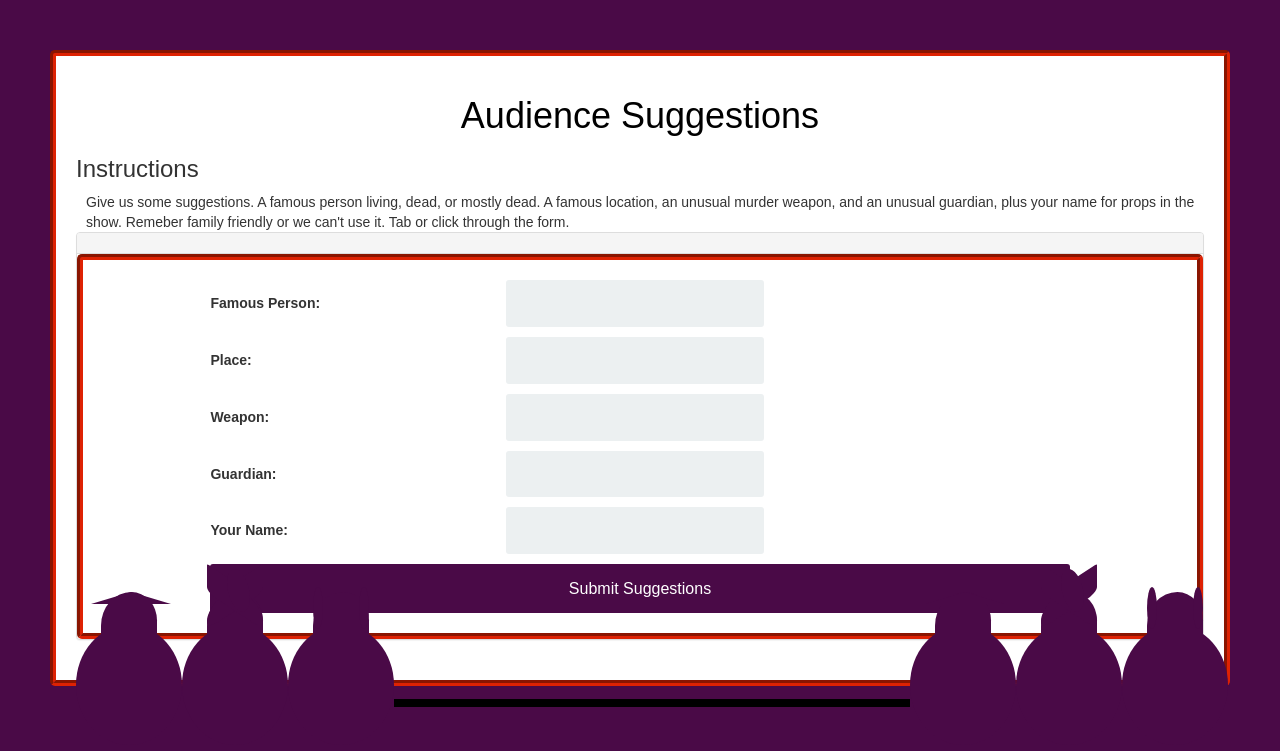
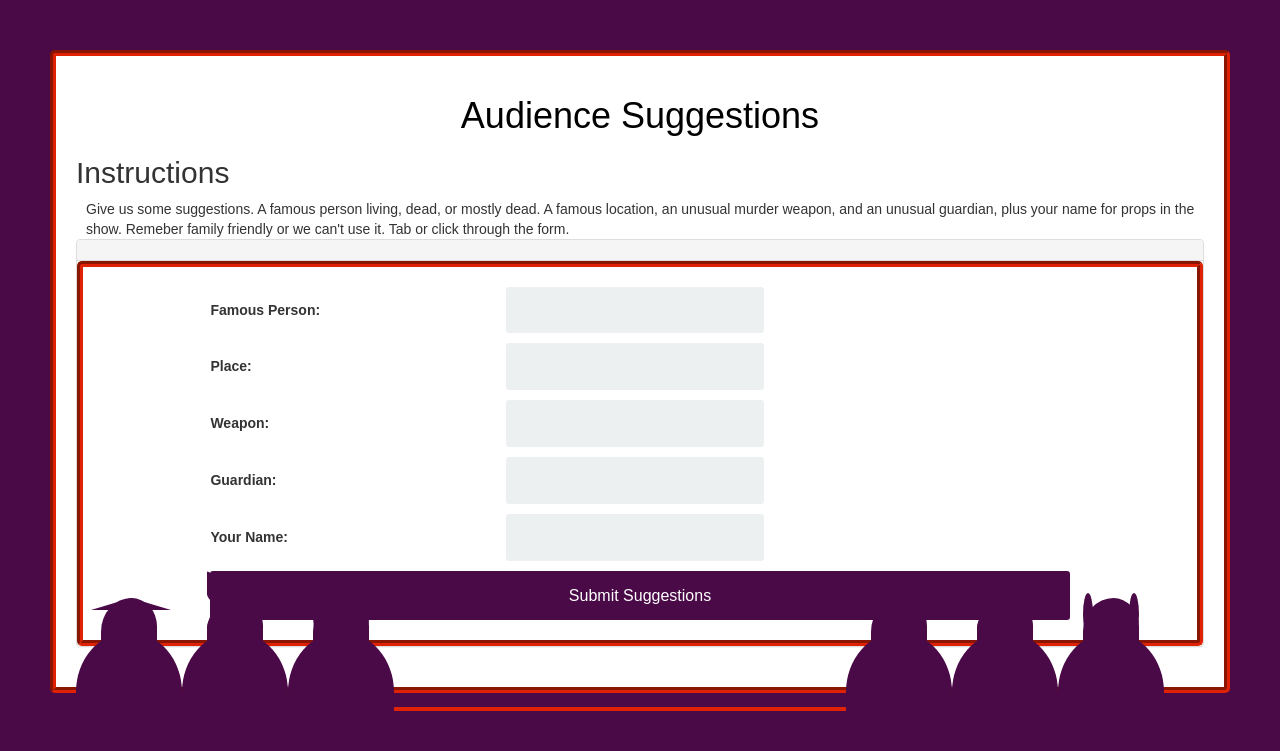
Before and after one commit to ClJarvis/WhoseLineOnline, a Django app: page / in a window 1280 px wide. Shown: the top 751 px of the page. Run offline with Django 3.2, Linux system fonts and the light colour scheme; some libraries are stand-ins or nearby versions.

Commit message:
update foe accessiblity

```diff
--- a/onlineimprov/main_app/static/Improv_style.css
+++ b/onlineimprov/main_app/static/Improv_style.css
@@ -15,7 +15,7 @@ padding: 50px;
 background-color: #FFF;
 padding: 20px;
 border-radius: 5px;
-border:groove 6px #de2203 ; /* #007bff */
+border:groove 6px #de2203; /* #007bff */
 text-align: left;
 }
 
@@ -189,7 +189,7 @@ hr {
 .audienceSilhouette {
 	display: flex;
 	justify-content: space-between;
-	width: 90%;
+	width: 85%;
 	align-items: center;
 	position: absolute;
 }
@@ -305,8 +305,9 @@ hr {
 
 .gapper {
 	width: 1000px;
+	height: 4px;
     height: fit-content;
 	background-color: #de2203;
-	border: solid 4px #000;
+	border: solid 2px #de2203;
 
 }
--- a/onlineimprov/main_app/templates/index.html
+++ b/onlineimprov/main_app/templates/index.html
@@ -5,6 +5,7 @@
 <html lang="en">
 <head>
 <meta charset="utf-8">
+<meta name="viewport" content="initial-scale=1, maximum-scale=5">
 <link href="{% static 'bootstrap.min.css' %}" rel="stylesheet">
 <link rel="stylesheet" type="text/css" href="{% static 'Improv_style.css' %}" />
 
@@ -19,7 +20,7 @@
 			<h1>Audience Suggestions</h1>
 	</div>
 
-			<h3>Instructions</h3>
+			<h2>Instructions</h2>
 			<div class="instructions">
 				Give us some suggestions. A famous person living, dead, or mostly dead. A famous location, an unusual murder weapon, and an unusual guardian, plus your name for props in the show. Remeber family friendly or we can't use it. Tab or click through the form.
 			</div>
```
